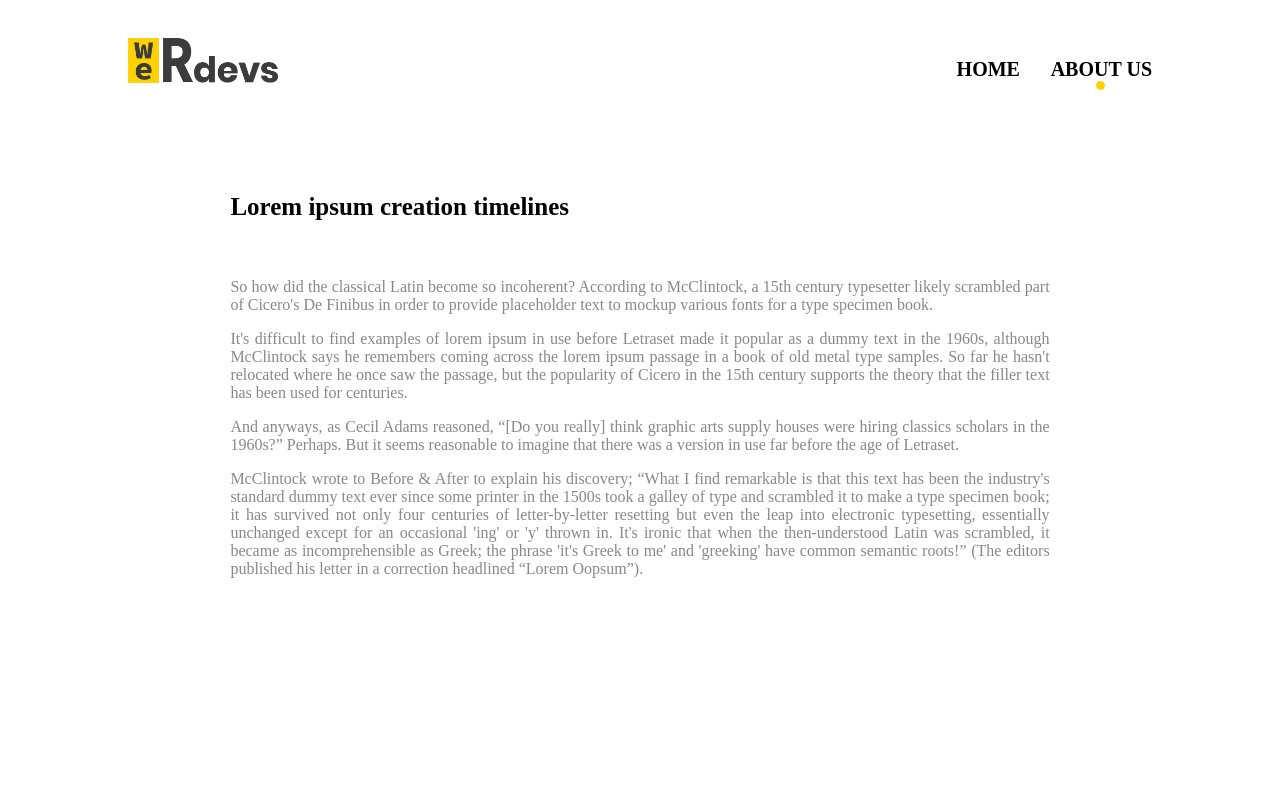
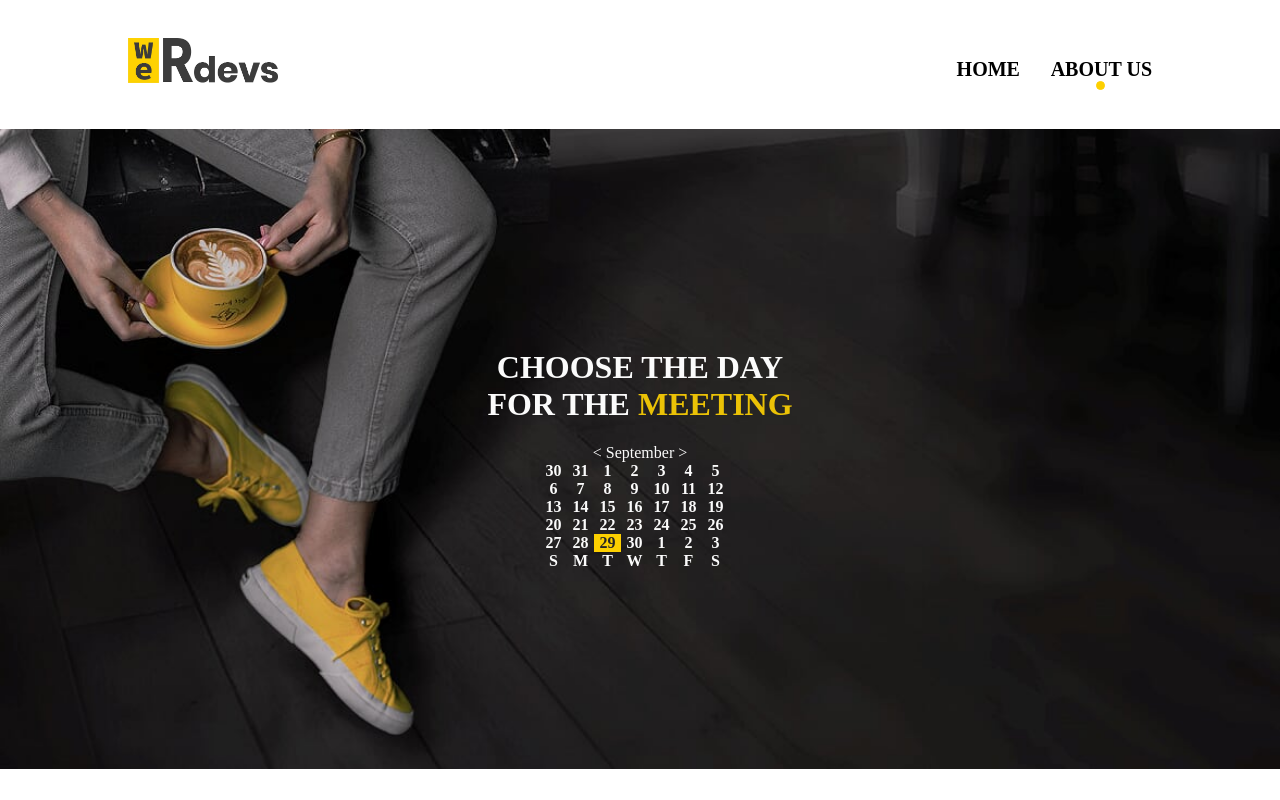
Before and after one commit to AlexZ2019/WeRdevs.studio_test_task, a React (Create React App) app: page /calendar in a window 1280 px wide. Built offline with nearby package versions, Linux system fonts and the light colour scheme.

Commit message:
calendar

```diff
--- a/src/App.js
+++ b/src/App.js
@@ -2,15 +2,15 @@ import React from 'react';
 import style from "./style.module.css";
 import Navigation from "./Components/Navigation/Navigation";
 import Content from "./Components/Content/Content";
-import Calendar from "./Components/Calendar/Calendar";
+import CalendarMain from "./Components/Calendar/CalendarMain";
 import {Route} from "react-router-dom";
 
 function App() {
   return (
     <div className="App">
       <Navigation/>
-      <Route path="/" render={() => <Content/>}/>
-      <Route path="/calendar" render={() => <Calendar/>}/>
+      <Route exact path="/" render={() => <Content/>}/>
+      <Route path="/calendar" render={() => <CalendarMain/>}/>
     </div>
   );
 }
--- a/src/Components/Calendar/Calendar.js
+++ b/src/Components/Calendar/Calendar.js
@@ -1,10 +1,77 @@
 import React from "react";
-import style from "../../style.module.css"
+import style from "../../style.module.css";
 
 const Calendar = () => {
-    return <div className={""}>
+    const month = [
+        "January",
+        "February",
+        "March",
+        "April",
+        "May",
+        "June",
+        "July",
+        "August",
+        "September",
+        "October",
+        "November",
+        "December"
+    ];
+    let weekDays = [
+        "S",
+        "M",
+        "T",
+        "W",
+        "T",
+        "F",
+        "S"
+    ]
+    let date = new Date();
+    date.setDate(1);
+    console.log(date.getDay());
+    let currentDate = new Date().getDate();
+    let monthDays = [];
+    let lastDay = new Date(date.getFullYear(),date.getMonth() + 1, 0).getDate();
+    const prevLastDay = new Date(date.getFullYear(), date.getMonth(), 0).getDate()
+    console.log(prevLastDay)
+    const firstDayIndex = date.getDay();
+    for(let i = firstDayIndex; i > 0; i--) {
+        monthDays.push(prevLastDay - i + 1)
+    }
+
+    for (let i = 1; i <= lastDay; i++) {
+        date.setDate(i);
+        let day = date.getDate()
+        monthDays.push(day);
+    }
+    const lastDayIndex = new Date(date.getFullYear(), date.getMonth() + 1, 0).getDay()
+    const nextDays = 7 - lastDayIndex - 1;
+
+    for (let i = 1; i <= nextDays; i++) {
+        monthDays.push(i)
+    }
+    // console.log(date.setMonth(5));
+    const showPrevMonth = () => {
+        date.setMonth(date.getMonth() - 1);
+        console.log("click")
+    }
+    const showNextMonth = () => {
+        date.setMonth(date.getMonth() + 1);
+        console.log("click")
+    }
+    return <div className={style.calendar}>
+        <div>
+           <span onClick={showPrevMonth}>{"<"}</span> {month[date.getMonth()]} <span onClick={showNextMonth}>{">"}</span>
+        </div>
+        <div className={style.days}>
+            {monthDays.map(day => <div key={day} className={Number(day) === currentDate
+                ? style["current-day"]
+                : style.day}>{day}</div>)}
+        </div>
+        <div className={style.days}>
+            {weekDays.map(day => <div key={day} className={style.day}>{day}</div>)}
+        </div>
 
     </div>
 }
 
-export default Calendar
+export default Calendar;
--- /dev/null
+++ b/src/Components/Calendar/CalendarMain.js
@@ -0,0 +1,14 @@
+import React from "react";
+import style from "../../style.module.css";
+import Calendar from "./Calendar";
+
+const CalendarMain = () => {
+    return <div className={style["calendar-content"]}>
+        <div className={style["choose-meeting"]}>
+            <h1>choose the day <br/>for the <marker>meeting</marker></h1>
+        </div>
+        <Calendar/>
+    </div>
+}
+
+export default CalendarMain;
--- a/src/style.module.css
+++ b/src/style.module.css
@@ -3,12 +3,12 @@
   font-family: "Rubik", sans-serif;
 }
 body {
-  padding: 3% 10%;
   margin: 0;
   font-family: "Rubik", serif;
 }
 
 header {
+  padding: 3% 10%;
   display: flex;
 }
 
@@ -41,7 +41,7 @@ header {
 }
 
 .content {
-  margin: 10%;
+  padding: 0 20%;
   text-align: justify;
 }
 .content h1 {
@@ -52,6 +52,55 @@ header {
 
 .content p {
   color: #888888;
+}
+
+.calendar-content {
+  background-image: url("Files/images/Artboard_1_copy.jpg");
+  background-repeat: no-repeat;
+  background-size: cover;
+  height: 80vh;
+  display: flex;
+  align-items: center;
+  justify-content: center;
+  flex-direction: column;
+  width: 100%;
+  text-align: center;
+  min-height: 200px;
+}
+
+.calendar-content .choose-meeting {
+  display: flex;
+  justify-content: center;
+  text-transform: uppercase;
+  color: #fbfbfb;
+  font-weight: bold;
+}
+
+.calendar-content .choose-meeting marker {
+  color: #ebc206;
+}
+
+.calendar {
+  width: 200px;
+  color: #fbfbfb;
+}
+
+.days {
+  display: flex;
+  flex-wrap: wrap;
+  justify-content: flex-start;
+  color: #fbfbfb;
+  font-weight: bold;
+}
+
+.day {
+  width: 27px;
+}
+
+.current-day {
+  background-color: #fdd000;
+  color: #272624;
+  width: 27px;
 }
 
 @media screen and (max-width: 531px) {
--- a/src/style.module.scss
+++ b/src/style.module.scss
@@ -3,11 +3,11 @@
   font-family: "Rubik", sans-serif;
 }
 body {
-  padding: 3% 10%;
   margin: 0;
   font-family: "Rubik", serif;
 }
 header {
+  padding: 3% 10%;
   display: flex;
 }
 
@@ -37,7 +37,7 @@ header {
 }
 
 .content {
-  margin: 10%;
+  padding: 0 20%;
   text-align: justify;
   h1 {
     padding: 0 0 5% 0;
@@ -50,6 +50,51 @@ header {
   color: #888888;
 }
 
+.calendar-content {
+  background-image: url("Files/images/Artboard_1_copy.jpg");
+  background-repeat: no-repeat;
+  background-size: cover;
+  height: 80vh;
+  display: flex;
+  align-items: center;
+  justify-content: center;
+  flex-direction: column;
+  width: 100%;
+  text-align: center;
+  min-height: 200px;
+}
+
+.calendar-content .choose-meeting {
+  display: flex;
+  justify-content: center;
+  text-transform: uppercase;
+  color: #fbfbfb;
+  font-weight: bold;
+}
+.calendar-content .choose-meeting marker {
+  color: #ebc206;
+}
+
+.calendar {
+  width: 200px;
+  color: #fbfbfb;
+}
+.days {
+  display: flex;
+  flex-wrap: wrap;
+  justify-content: flex-start;
+  color: #fbfbfb;
+  font-weight: bold;
+}
+
+.day {
+  width: 27px;
+}
+.current-day {
+  background-color: #fdd000;
+  color: #272624;
+  width: 27px;
+}
 @media screen and (max-width: 531px){
   header {
     display: block;
```
Also changed, not shown: src/Files/images/Artboard_1_copy.jpg (added), 1 other file (tests, documents, lock files or other folders).
